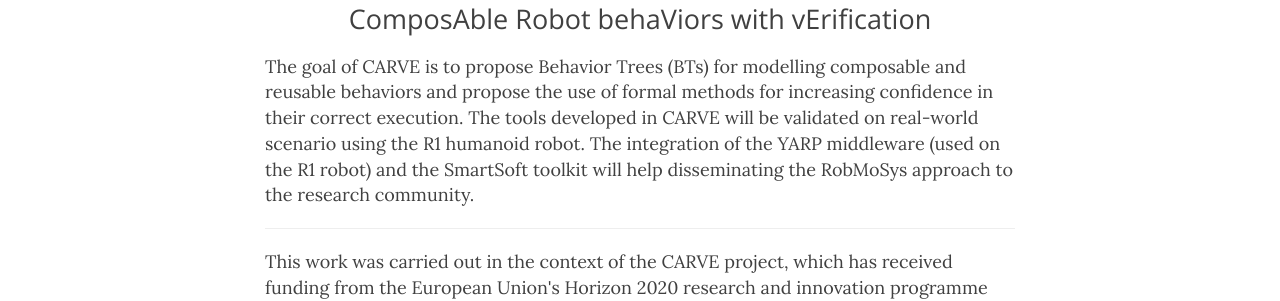
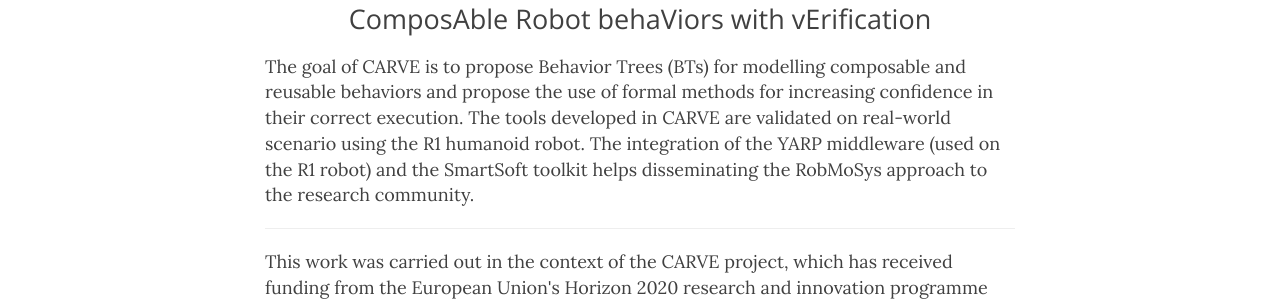
Before and after one commit to mikiec84/CARVE-ROBMOSYS.github.io, a Jekyll site: the page built from index.html, in a window 1280 px wide. Shown: the part 248-549 px from the top of the page. Built offline with Jekyll 4.4.1, drawn with Linux system fonts in a browser that asks for light colours; nearby versions of some CDN libraries; the list of posts is cut into pages by our own code.

Commit message:
updated website

```diff
--- a/index.html
+++ b/index.html
@@ -6,7 +6,7 @@
 ---
 
 
-The goal of CARVE is to propose Behavior Trees (BTs) for modelling composable and reusable behaviors and propose the use of formal methods for increasing confidence in their correct execution. The tools developed in CARVE will be validated on real-world scenario using the R1 humanoid robot. The integration of the YARP middleware (used on the R1 robot) and the SmartSoft toolkit will help disseminating the RobMoSys approach to the research community.
+The goal of CARVE is to propose Behavior Trees (BTs) for modelling composable and reusable behaviors and propose the use of formal methods for increasing confidence in their correct execution. The tools developed in CARVE are validated on real-world scenario using the R1 humanoid robot. The integration of the YARP middleware (used on the R1 robot) and the SmartSoft toolkit helps disseminating the RobMoSys approach to the research community.
 
 <hr>
 
```
